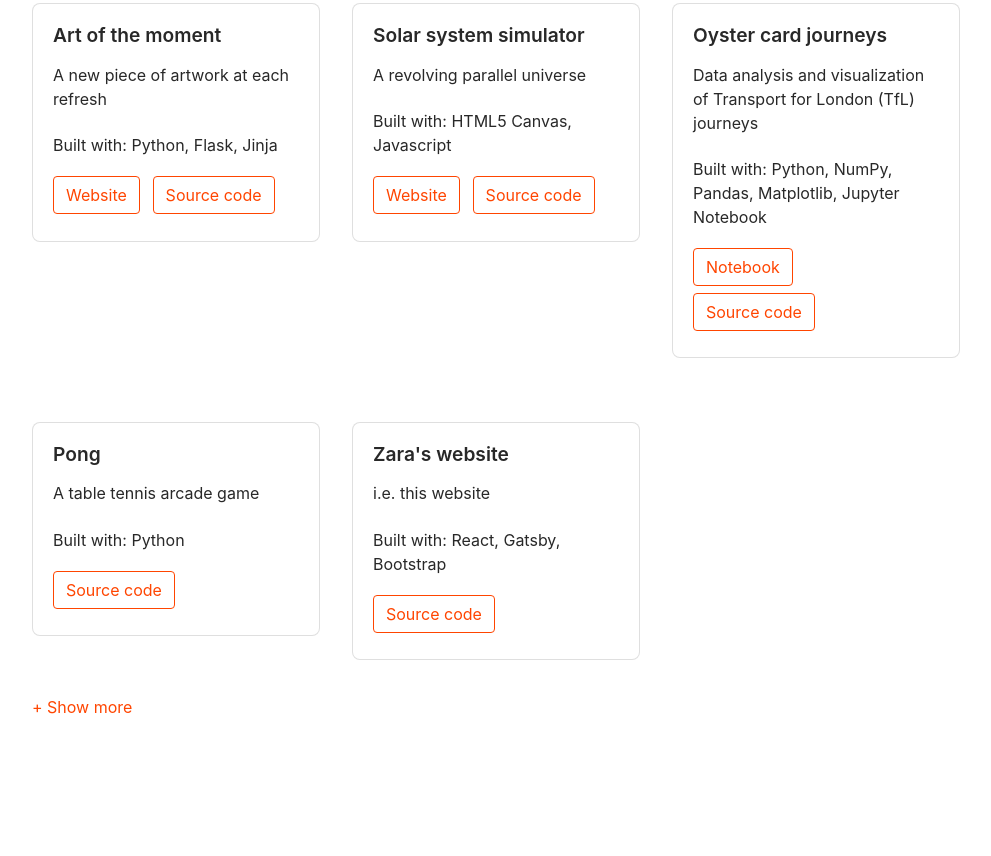
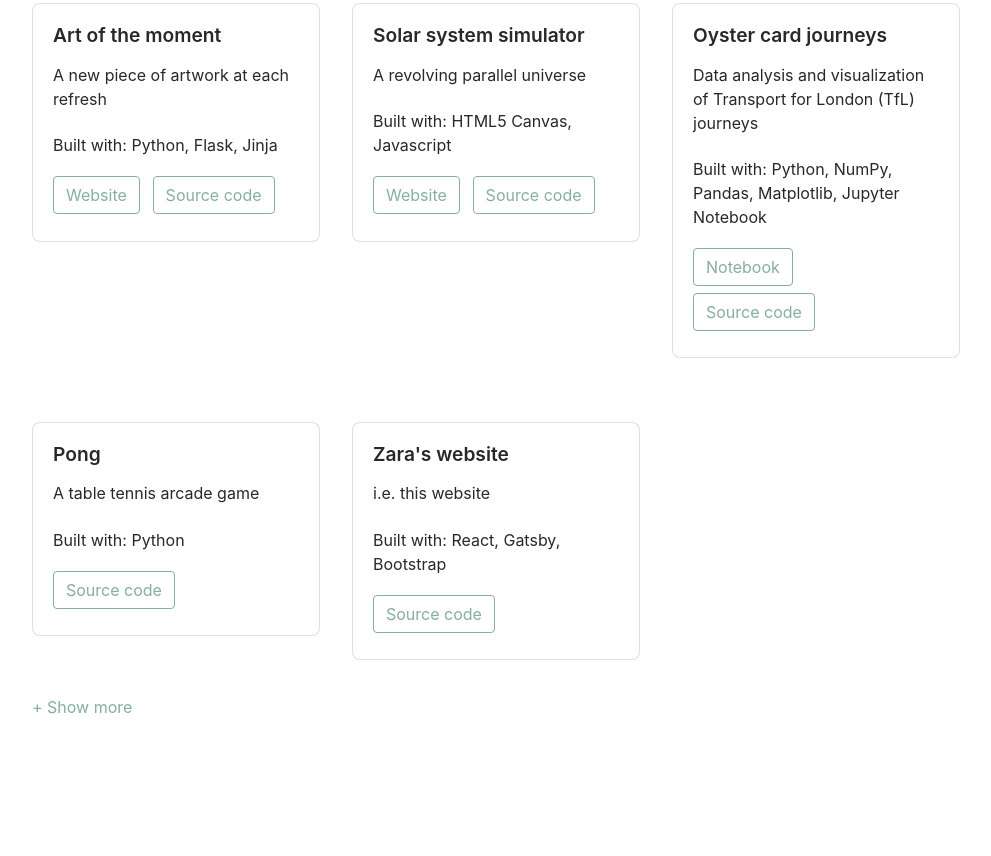
Before and after one commit to ZaraTam/website, a Gatsby site: page / in a window 1280 px wide. Shown: the part 904-1760 px from the top of the page, without its empty margins (111-1102 px from the left). Built offline with nearby package versions, Linux system fonts and the light colour scheme; Gatsby itself is replaced by a stand-in of ours.

Commit message:
Update colour

```diff
--- a/src/components/layout.scss
+++ b/src/components/layout.scss
@@ -6,7 +6,7 @@ body {
 a:link,
 a:active,
 a:visited {
-  color: #ff4500;
+  color: #85B09A;
 }
 
 a:hover {
@@ -57,7 +57,7 @@ nav .socials {
 }
 
 .navbar-toggler {
-  color: #ff4500;
+  color: #85B09A;
   background-color: transparent;
   display: inline-block;
   margin-top: 12.5px;
@@ -120,8 +120,8 @@ ul {
 
 a.btn.btn-primary {
   background-color: #fff;
-  border-color: #ff4500;
-  color: #ff4500;
+  border-color: #85B09A;
+  color: #85B09A;
   margin-right: 0.8rem;
   margin-bottom: 0.4rem;
 }
```
